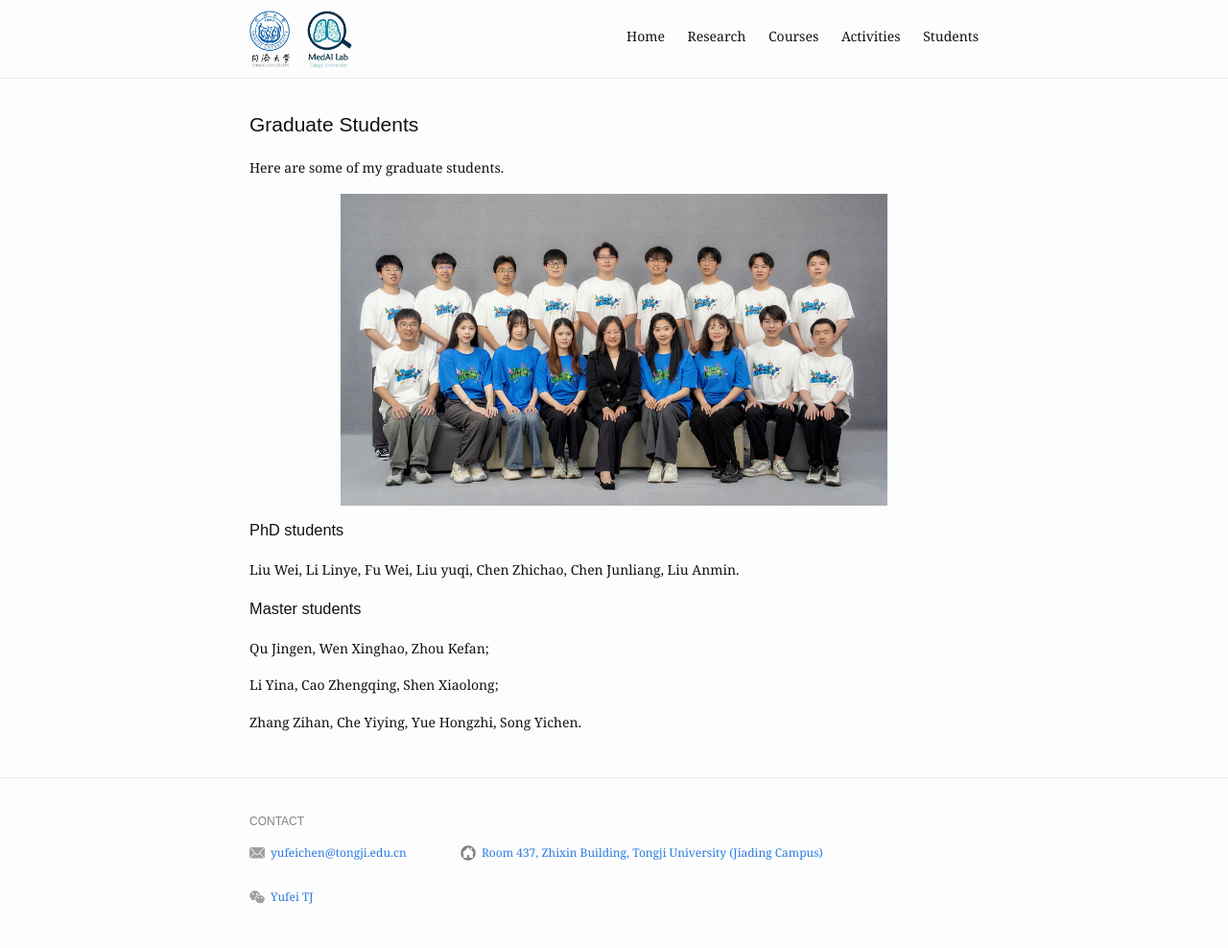
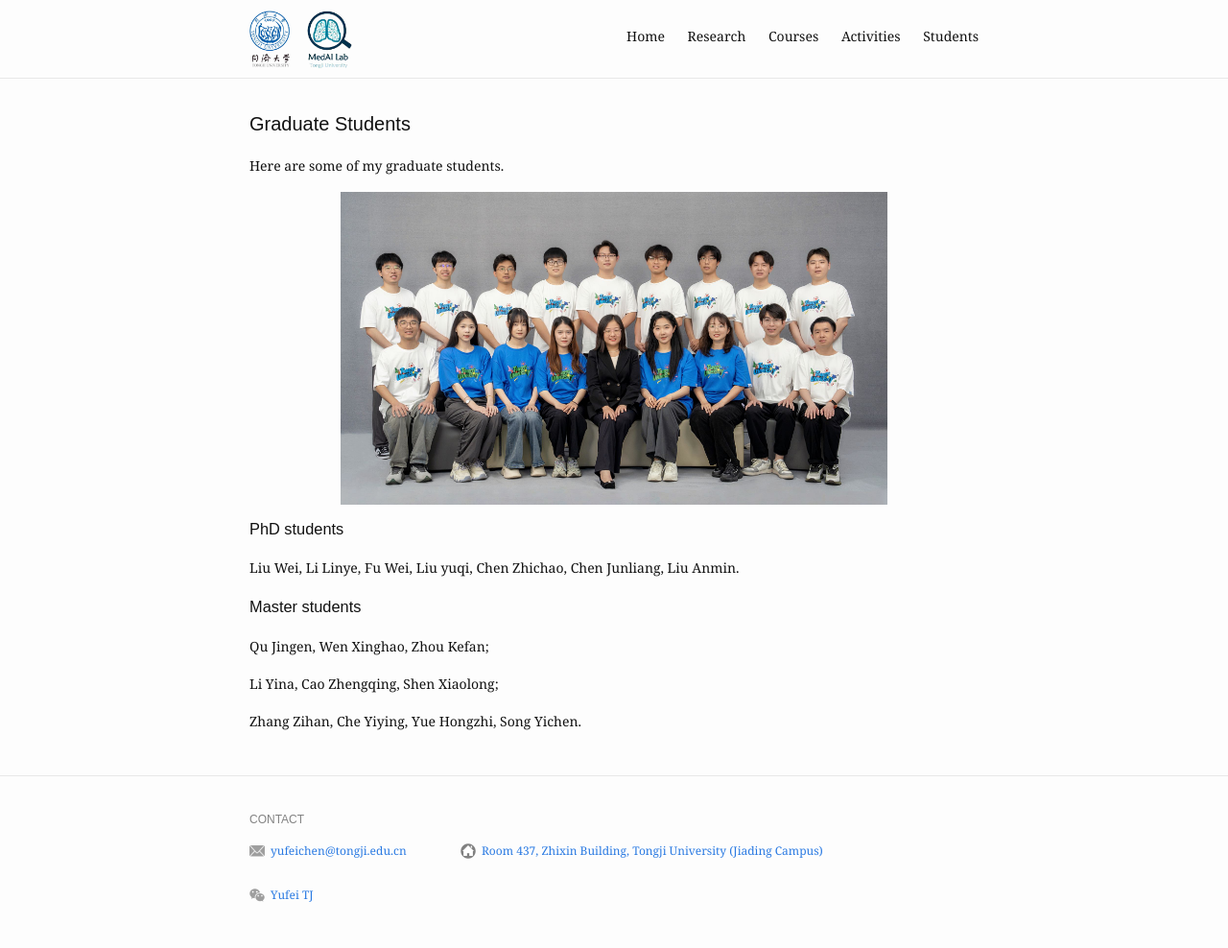
Before and after one commit to wonderlandtj/wonderlandtj.github.io, a Jekyll site: the page built from students.md, in a window 1280 px wide. Shown: the whole page at 96% size. Built offline with Jekyll 4.4.1, drawn with Linux system fonts in a browser that asks for light colours.

Commit message:
Update _base.scss

```diff
--- a/_sass/_base.scss
+++ b/_sass/_base.scss
@@ -105,6 +105,10 @@ h5,
 h6 {
   font-weight: 300;
   font-family: "Futura", sans-serif;
+}
+
+h2 {
+  font-size: 20px;
 }
 
 h4 {
```
